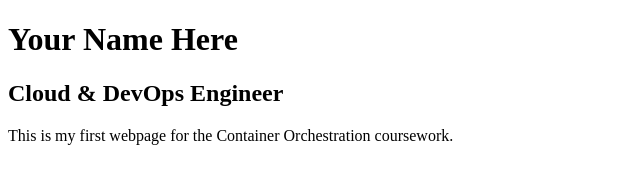
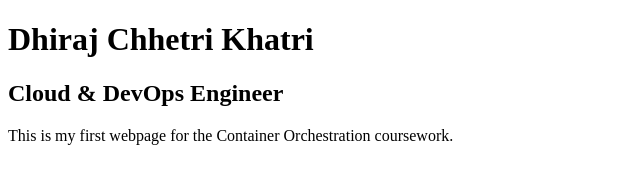
Before and after one commit to djchhetri26/deveops-coursework, a plain HTML site: page index.html in a window 1280 px wide. Shown: the whole page, without its empty margins (0-640 px from the left). Drawn offline with Linux system fonts and the light colour scheme.

Commit message:
Update index.html

```diff
--- a/index.html
+++ b/index.html
@@ -5,7 +5,7 @@
     <title>My Digital CV</title>
 </head>
 <body>
-    <h1>Your Name Here</h1>
+    <h1>Dhiraj Chhetri Khatri</h1>
     <h2>Cloud & DevOps Engineer</h2>
     <p>This is my first webpage for the Container Orchestration coursework.</p>
 </body>
```
